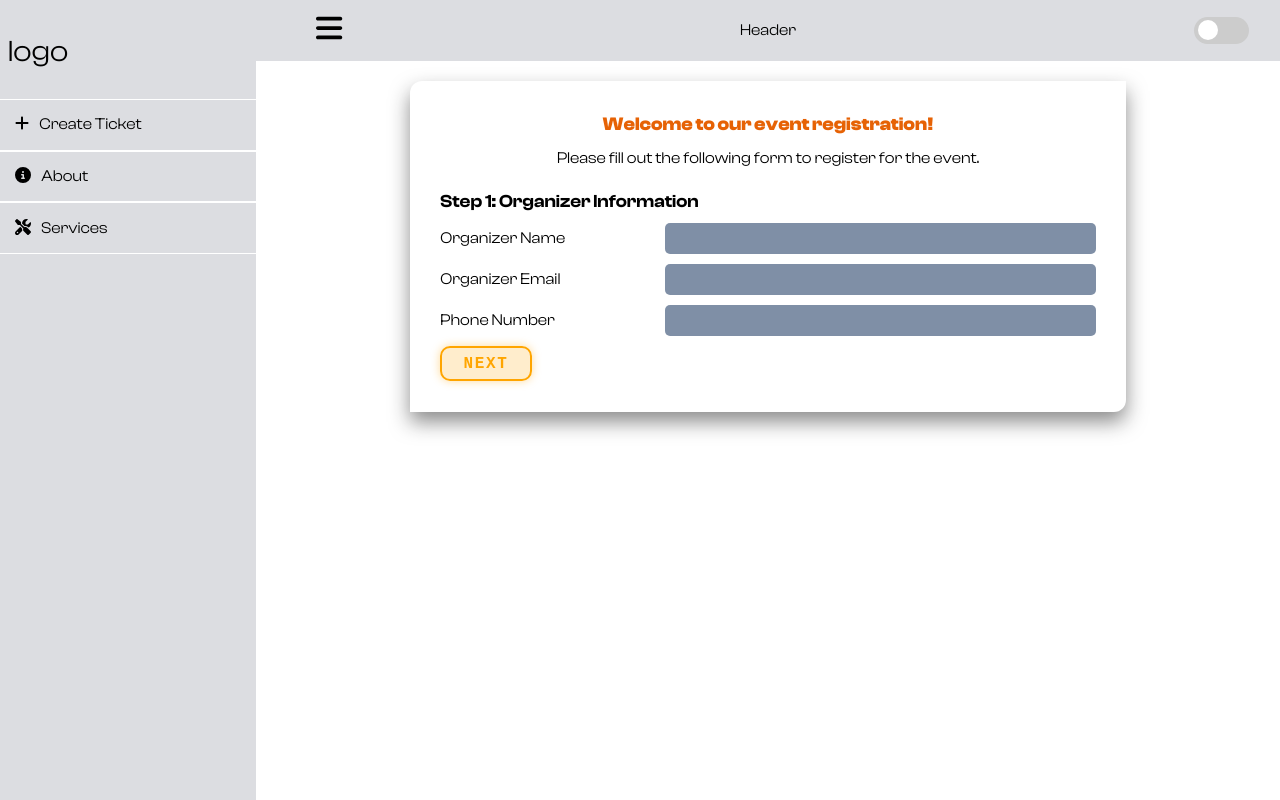
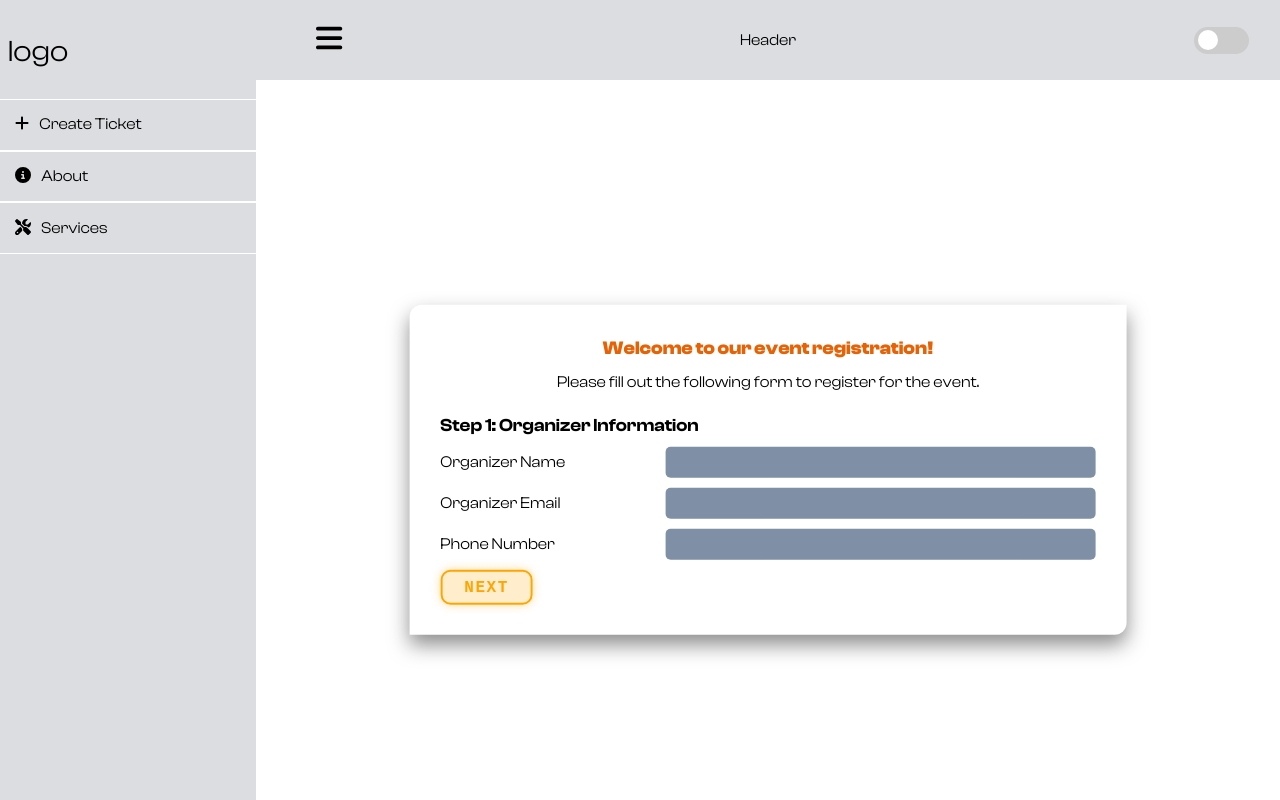
Before and after one commit to owonikokomide/create-event-ticket, a React (Vite) app: page /create-ticket/registration in a window 1280 px wide. Built offline with nearby package versions, Linux system fonts and the light colour scheme.

Commit message:
modified

```diff
--- a/src/App.css
+++ b/src/App.css
@@ -59,7 +59,7 @@
 	position: sticky;
 	top: 0;
 	width: 100%;
-	height: 60px;
+	height: 10%;
 	z-index: 1;
 }
 header .menu-icon {
@@ -196,12 +196,22 @@
 /* the toggle button ends */
 /* main-content  */
 .main-content {
+	margin-top: 10px;
+	text-align: center;
+	position: relative;
+	width: 100%;
+	height: 90%;
+}
+.content {
+	margin-top: 20px;
+	position: absolute;
+	top: 50%;
+	left: 50%;
+	transform: translate(-50%, -50%);
+	box-shadow: 0 10px 20px var(--box-shadow);
+	border-radius: 12px 0 12px 0;
 	padding: 3%;
 	width: 70%;
-	margin: 20px auto;
-	box-shadow: 0 10px 20px var(--box-shadow);
-	border-radius: 12px 0 12px 0;
-	text-align: center;
 }
 .main-content h3 {
 	color: var(--orange);
```
